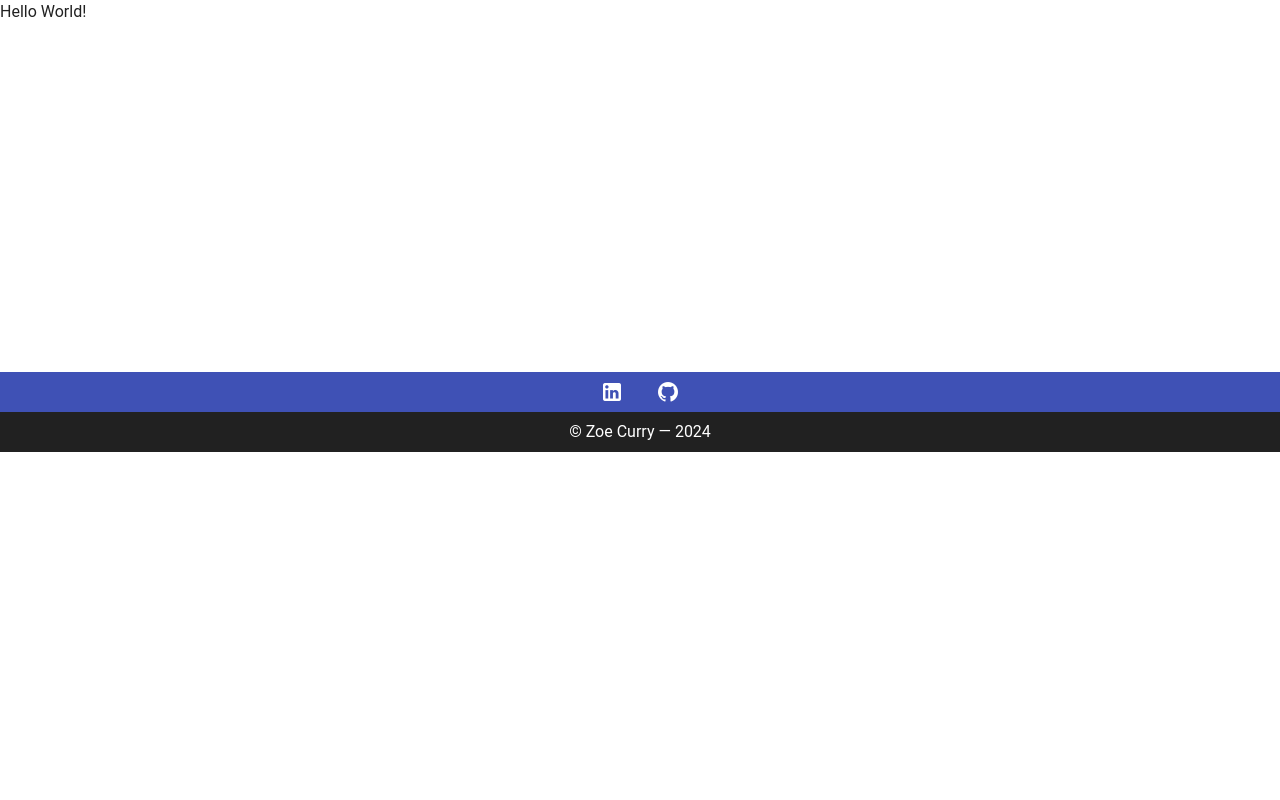
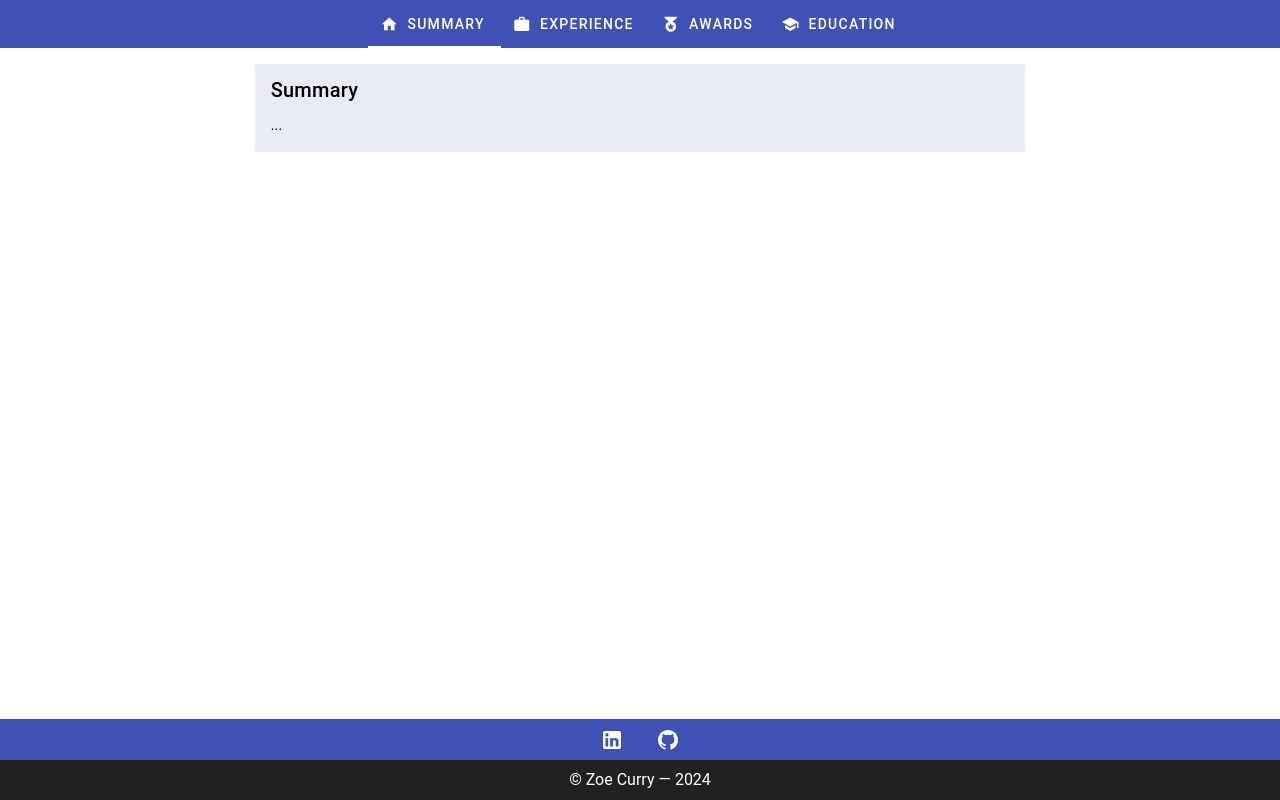
Before and after one commit to pixel-m4ge/cv-website, a Nuxt app: page / in a window 1280 px wide. Built offline with nearby package versions, Linux system fonts and the light colour scheme.

Commit message:
✨ new feature: set up tabs and cards

```diff
--- a/pages/index.vue
+++ b/pages/index.vue
@@ -1,5 +1,90 @@
-<template>Hello World!</template>
+<template>
+  <v-card class="rounded-0 h-100">
+    <v-tabs v-model="tab" align-tabs="center" bg-color="indigo">
+      <v-tab prepend-icon="mdi-home" value="tab-1">Summary</v-tab>
+
+      <v-tab prepend-icon="mdi-briefcase" value="tab-2">Experience</v-tab>
+
+      <v-tab prepend-icon="mdi-medal" value="tab-3">Awards</v-tab>
+
+      <v-tab prepend-icon="mdi-school" value="tab-4">Education</v-tab>
+    </v-tabs>
+
+    <v-tabs-window v-model="tab">
+      <v-tabs-window-item key="1" value="tab-1">
+        <v-container>
+          <v-row>
+            <v-col sm="2" cols="0"></v-col>
+            <v-col sm="8" cols="12">
+              <v-card
+                variant="flat"
+                class="bg-indigo-lighten-5"
+                title="Summary"
+              >
+                <v-card-text>...</v-card-text>
+              </v-card>
+            </v-col>
+            <v-col sm="2" cols="0"></v-col>
+          </v-row>
+        </v-container>
+      </v-tabs-window-item>
+      <v-tabs-window-item key="2" value="tab-2">
+        <v-container>
+          <v-row>
+            <v-col cols="2"></v-col>
+            <v-col cols="8">
+              <v-card
+                variant="flat"
+                class="bg-indigo-lighten-5"
+                title="Experience"
+              >
+                <v-card-text>...</v-card-text>
+              </v-card>
+            </v-col>
+            <v-col cols="2"></v-col>
+          </v-row>
+        </v-container>
+      </v-tabs-window-item>
+      <v-tabs-window-item key="3" value="tab-3">
+        <v-container>
+          <v-row>
+            <v-col cols="2"></v-col>
+            <v-col cols="8">
+              <v-card variant="flat" class="bg-indigo-lighten-5" title="Awards">
+                <v-card-text>...</v-card-text>
+              </v-card>
+            </v-col>
+            <v-col cols="2"></v-col>
+          </v-row>
+        </v-container>
+      </v-tabs-window-item>
+      <v-tabs-window-item key="4" value="tab-4">
+        <v-container>
+          <v-row>
+            <v-col cols="2"></v-col>
+            <v-col cols="8">
+              <v-card
+                variant="flat"
+                class="bg-indigo-lighten-5"
+                title="Education"
+              >
+                <v-card-text>...</v-card-text>
+              </v-card>
+            </v-col>
+            <v-col cols="2"></v-col>
+          </v-row>
+        </v-container>
+      </v-tabs-window-item>
+    </v-tabs-window>
+  </v-card>
+</template>
 
 <script>
-export default {};
+export default {
+  data() {
+    return {
+      tab: null,
+    };
+  },
+};
 </script>
```
